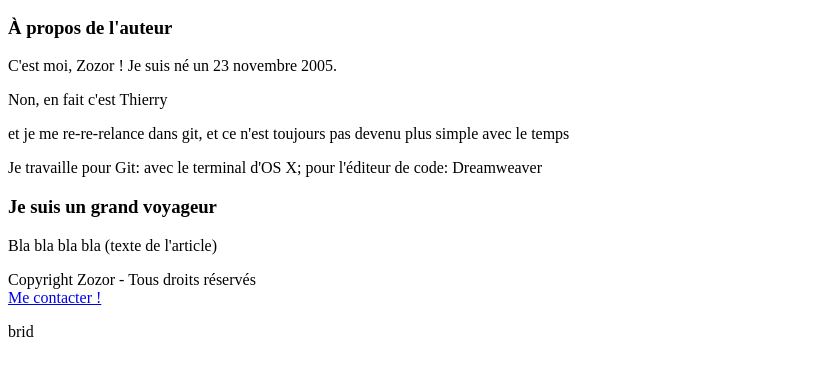
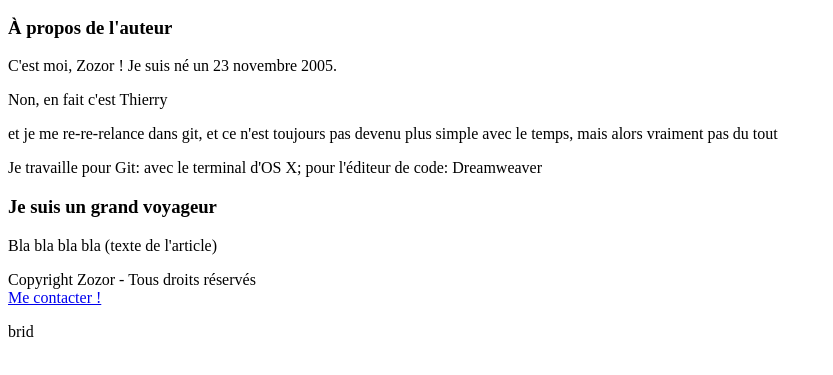
Before and after one commit to thdusordet/DMW1, a plain HTML site: page index.html in a window 1280 px wide. Shown: the part 183-558 px from the top of the page, without its empty margins (0-833 px from the left). Drawn offline with Linux system fonts and the light colour scheme.

Commit message:
Mais alors pas du tout

```diff
--- a/index.html
+++ b/index.html
@@ -24,7 +24,7 @@
                 <h1>À propos de l'auteur</h1>
                 <p>C'est moi, Zozor ! Je suis né un 23 novembre 2005.</p>
 				<p>Non, en fait c'est Thierry</p>
-				<p>et je me re-re-relance dans git, et ce n'est toujours pas devenu plus simple avec le temps</p>
+				<p>et je me re-re-relance dans git, et ce n'est toujours pas devenu plus simple avec le temps, mais alors vraiment pas du tout</p>
 				<p>Je travaille pour Git: avec le terminal d'OS X;  pour l'éditeur de code: Dreamweaver</p>
             </aside>
             <article>
```
